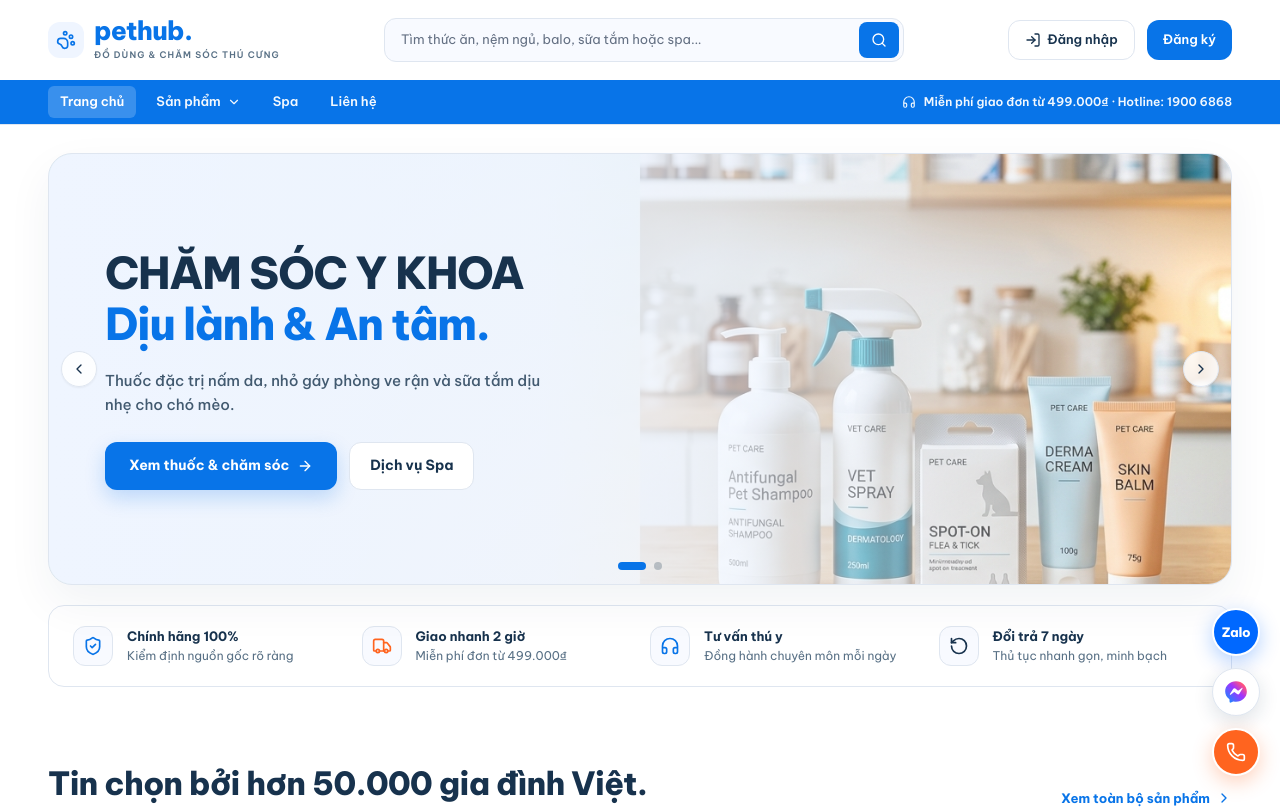
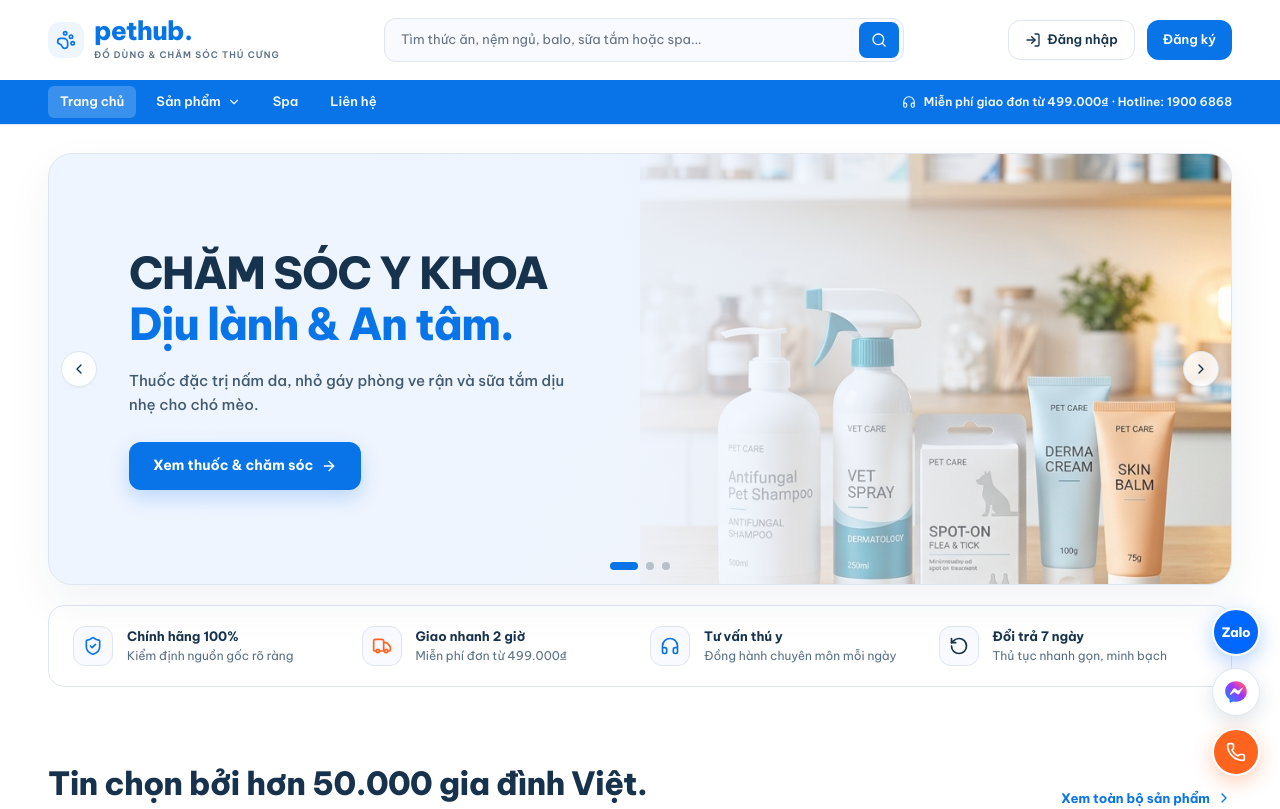
Before and after one commit to Dreams-lands/React-Nodejs, a React (Vite) app in the folder frontend/: page / in a window 1280 px wide. Shown: the top 809 px of the page. Built offline with nearby package versions, Linux system fonts and the light colour scheme.

Commit message:
feat(frontend): split Spa into dedicated 3rd hero banner slide and simplify CTA buttons

```diff
--- a/frontend/src/App.tsx
+++ b/frontend/src/App.tsx
@@ -66,14 +66,24 @@ const CATEGORY_LABELS: Record<'all' | ProductCategory, string> = {
   spa: 'Dịch vụ Spa',
 };
 
-const HERO_BANNERS = [
+const HERO_BANNERS: Array<{
+  id: string;
+  titleTop: string;
+  titleAccent: string;
+  desc: string;
+  ctaLabel: string;
+  ctaCategory?: 'hygiene' | 'food';
+  ctaPage?: PageId;
+  image: string;
+  imageAlt: string;
+}> = [
   {
     id: 'vet-care',
     titleTop: 'CHĂM SÓC Y KHOA',
     titleAccent: 'Dịu lành & An tâm.',
     desc: 'Thuốc đặc trị nấm da, nhỏ gáy phòng ve rận và sữa tắm dịu nhẹ cho chó mèo.',
     ctaLabel: 'Xem thuốc & chăm sóc',
-    ctaCategory: 'hygiene' as const,
+    ctaCategory: 'hygiene',
     image: '/images/hero-vet-banner.jpg',
     imageAlt: 'Bộ sản phẩm thuốc trị nấm và chăm sóc da lông cho thú cưng',
   },
@@ -83,9 +93,19 @@ const HERO_BANNERS = [
     titleAccent: 'Bé khỏe mỗi ngày.',
     desc: 'Pate tươi nguyên miếng, hạt khô cân bằng dưỡng chất nhập khẩu chính ngạch.',
     ctaLabel: 'Khám phá dinh dưỡng & pate',
-    ctaCategory: 'food' as const,
+    ctaCategory: 'food',
     image: '/images/hero-pate-banner.jpg',
     imageAlt: 'Pate tươi và hạt dinh dưỡng cao cấp cho chó mèo',
+  },
+  {
+    id: 'spa-hotel',
+    titleTop: 'DỊCH VỤ SPA 5 SAO',
+    titleAccent: 'Thư giãn & Tỏa sáng.',
+    desc: 'Quy trình tắm thảo mộc 7 bước chuẩn y khoa, cắt tỉa tạo kiểu và khách sạn giám sát 24/7.',
+    ctaLabel: 'Khám phá dịch vụ Spa',
+    ctaPage: 'service',
+    image: '/images/hero-spa-banner.jpg',
+    imageAlt: 'Dịch vụ Spa tắm gội và tạo kiểu chuẩn y khoa cho thú cưng',
   },
 ];
 
@@ -413,10 +433,10 @@ export function App() {
                             className="w-full h-full object-cover object-right"
                           />
                         </AnimatePresence>
-                        <div className="absolute inset-0 bg-gradient-to-r from-[#eff5ff] via-[#eff5ff]/92 via-42% to-transparent" />
-                      </div>
-
-                      <div className="relative z-10 px-6 sm:px-10 lg:px-14 py-9 sm:py-12 lg:py-14 md:min-h-[400px] lg:min-h-[430px] flex flex-col justify-center">
+                        <div className="absolute inset-0 bg-gradient-to-r from-[#eff5ff] via-[#eff5ff]/95 via-48% to-transparent" />
+                      </div>
+
+                      <div className="relative z-10 px-6 sm:px-16 lg:px-20 py-9 sm:py-12 lg:py-14 md:min-h-[400px] lg:min-h-[430px] flex flex-col justify-center">
                         <div className="max-w-[520px] space-y-5">
                           <h1 className="text-[25px] sm:text-[38px] lg:text-[44px] font-extrabold text-[#17324d] leading-[1.14] tracking-[-0.03em]">
                             {activeBanner.titleTop}
@@ -430,17 +450,15 @@ export function App() {
 
                           <div className="flex flex-wrap items-center gap-3 pt-1">
                             <button
-                              onClick={() => handleSelectCategory(activeBanner.ctaCategory)}
+                              onClick={() =>
+                                activeBanner.ctaPage
+                                  ? navigateTo(activeBanner.ctaPage)
+                                  : activeBanner.ctaCategory && handleSelectCategory(activeBanner.ctaCategory)
+                              }
                               className="h-11 sm:h-12 px-6 rounded-xl bg-[#0874e8] hover:bg-[#1464f4] text-white font-bold text-[13px] sm:text-[14px] inline-flex items-center gap-2 shadow-[0_8px_20px_rgba(8,116,232,0.22)] cursor-pointer transition-colors"
                             >
                               <span>{activeBanner.ctaLabel}</span>
                               <ArrowRight className="w-4 h-4" />
-                            </button>
-                            <button
-                              onClick={() => navigateTo('service')}
-                              className="h-11 sm:h-12 px-5 rounded-xl bg-white border border-[#dfe6f0] text-[#17324d] font-bold text-[13px] sm:text-[14px] hover:border-[#0874e8] hover:text-[#0874e8] transition-colors cursor-pointer"
-                            >
-                              Dịch vụ Spa
                             </button>
                           </div>
                         </div>
```
Also changed, not shown: frontend/public/images/hero-spa-banner.jpg (added).
